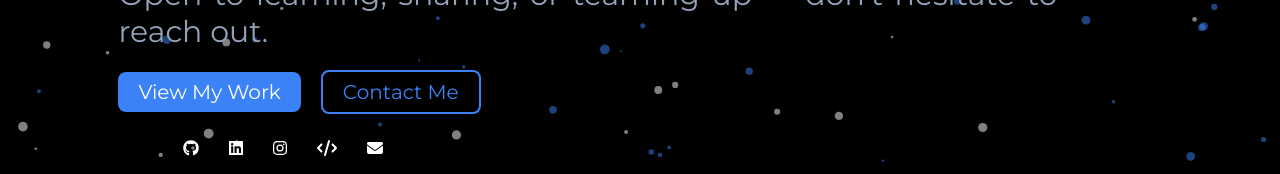
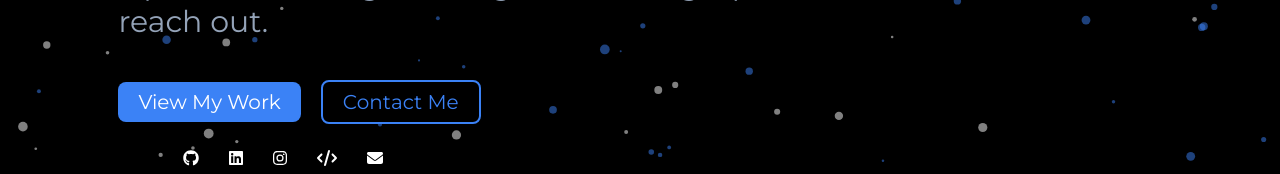
Before and after one commit to SIDDHU-1944/Portfolio, a React (Vite) app: page / in a window 1280 px wide. Shown: the part 397-571 px from the top of the page. Built offline with nearby package versions, Linux system fonts and the light colour scheme.

Commit message:
log changes

```diff
--- a/src/components/Hero/Hero.module.css
+++ b/src/components/Hero/Hero.module.css
@@ -58,6 +58,7 @@
     flex-direction: row;
     align-items: center;
     gap: 20px;
+    margin-top: 20px;
     justify-content: space-between;
 }
 
@@ -176,6 +177,9 @@
 }
 
 @media screen and (max-width: 880px){
+    .btns{
+        margin-top: 0;
+    }
     .viewBtn{
         font-size: medium;
     }
--- a/src/components/ParticlesBack/ParticlesBackgr.jsx
+++ b/src/components/ParticlesBack/ParticlesBackgr.jsx
@@ -5,7 +5,7 @@ import { loadSlim } from "tsparticles-slim"; // if you are going to use `loadSli
 
 const ParticlesBackground = () => {
   const particlesInit = useCallback(async (engine) => {
-    console.log(engine);
+    // console.log(engine);
     // you can initiate the tsParticles instance (engine) here, adding custom shapes or presets
     // this loads the tsparticles package bundle, it's the easiest method for getting everything ready
     // starting from v2 you can add only the features you need reducing the bundle size
@@ -14,7 +14,7 @@ const ParticlesBackground = () => {
   }, []);
 
   const particlesLoaded = useCallback(async (container) => {
-    await console.log(container);
+    // await console.log(container);
   }, []);
 
   return (
```
